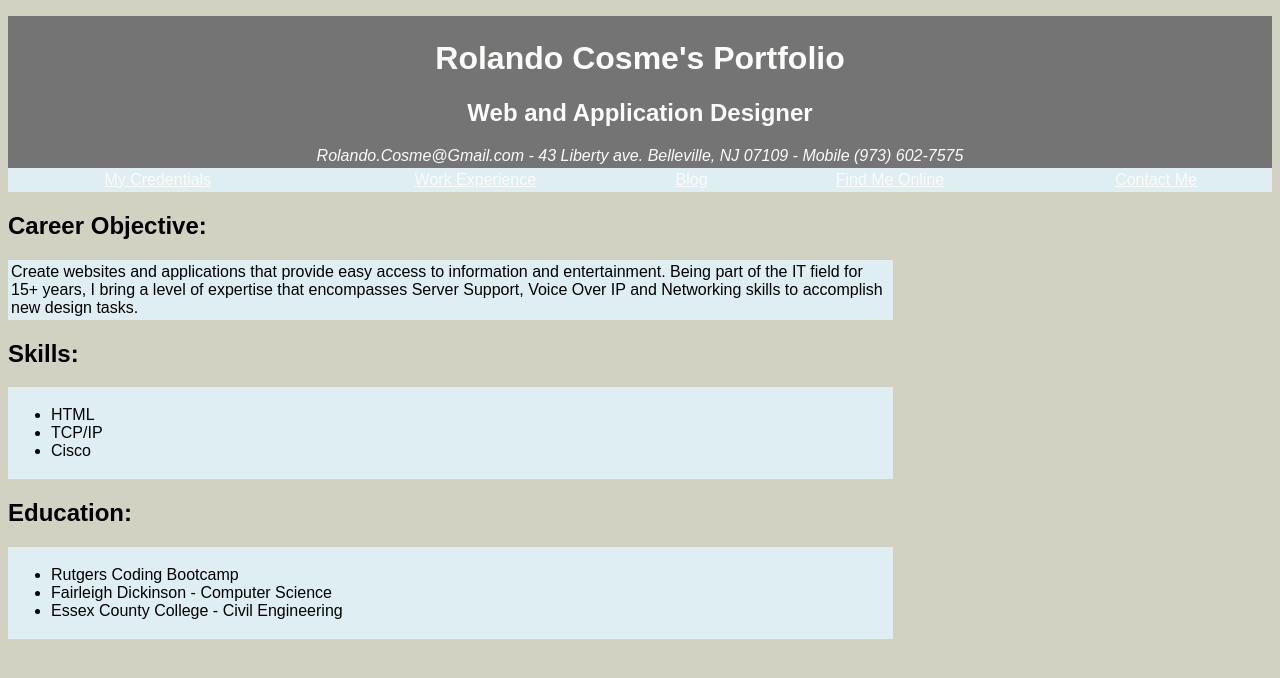
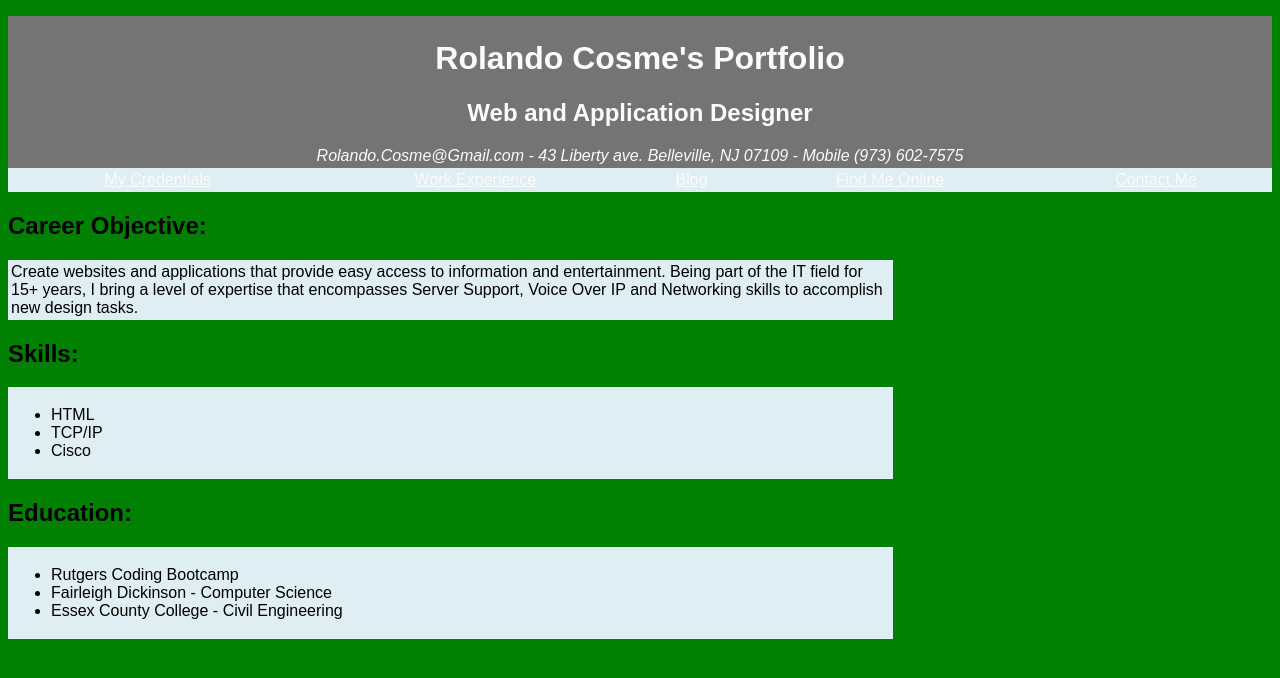
Before and after one commit to RolandoCosme/My_Portfolio, a PHP site: page /index.php in a window 1280 px wide. Shown: the top 678 px of the page. Run offline with PHP 8.4, Linux system fonts and the light colour scheme.

Commit message:
changed background color to grreen

```diff
--- a/rc_portfolio_styling.css
+++ b/rc_portfolio_styling.css
@@ -1,5 +1,6 @@
 body {
-		background-color: #d1d2c2;
+		background-color:green;
+		/*background-color: #d1d2c2;*/
 }
 
 
```
